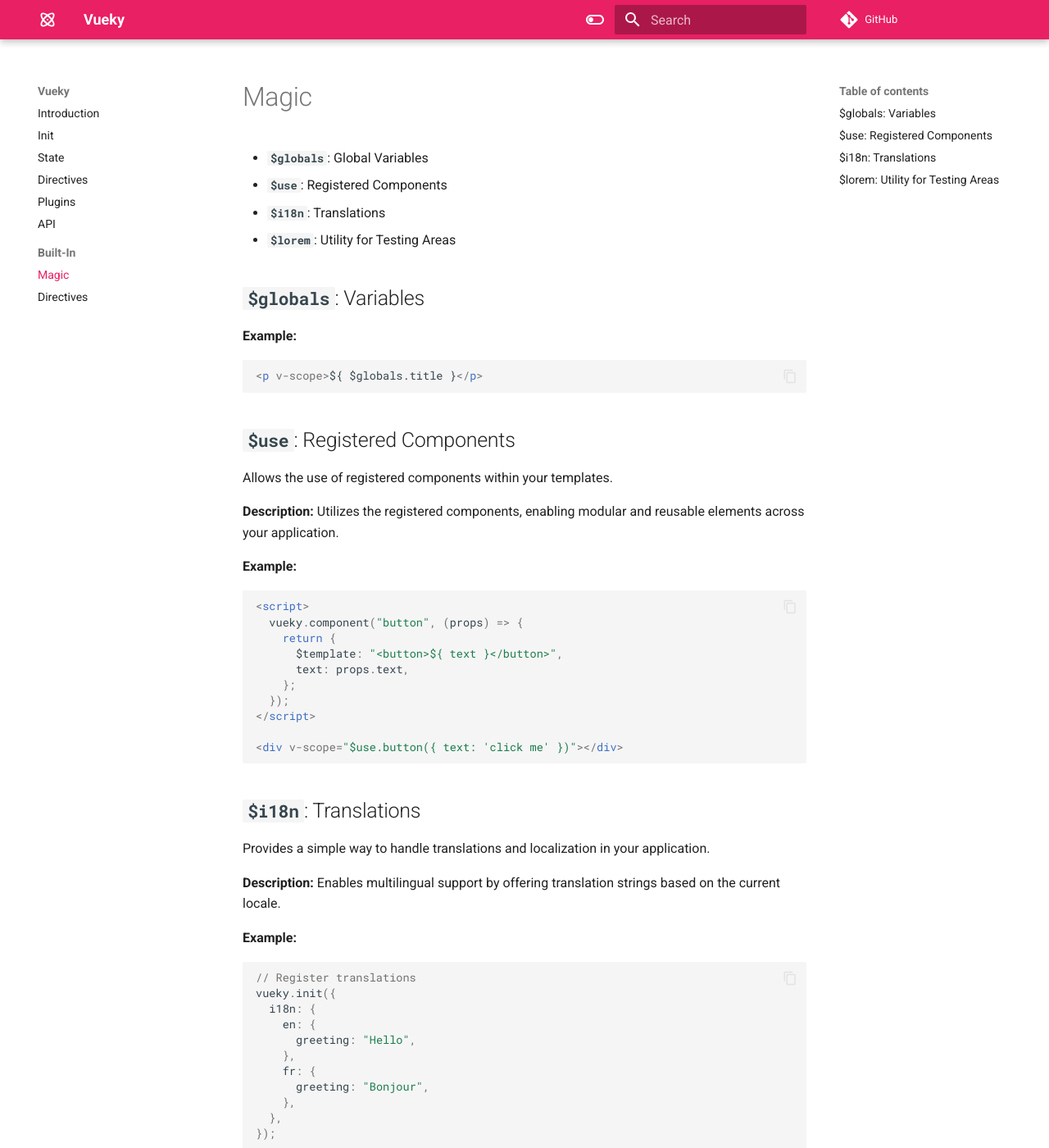
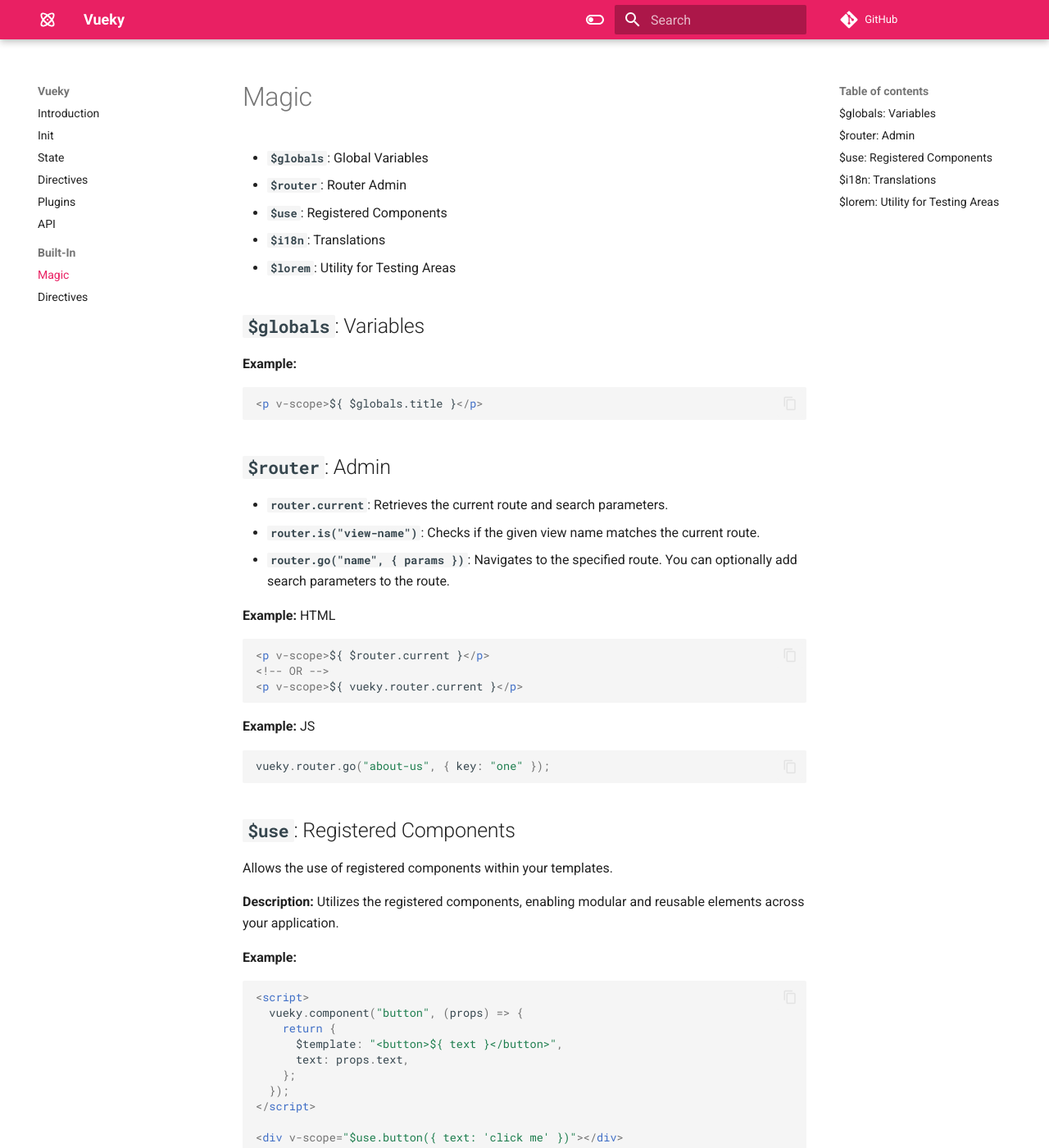
Before and after one commit to hlop3z/vueky, an MkDocs documentation site: the page built from docs/docs/built-in/magic.md, in a window 1280 px wide and 1400 px high. Shown: the whole window at 82% size. Built offline with MkDocs 1.6.1 and Material for MkDocs 9.7.7, drawn with Linux system fonts in a browser that asks for light colours; comment, search, counter and statistics services are not loaded.

Commit message:
router history

````diff
--- a/docs/docs/built-in/magic.md
+++ b/docs/docs/built-in/magic.md
@@ -1,6 +1,7 @@
 # Magic
 
 - **`$globals`**: Global Variables
+- **`$router`**: Router Admin
 - **`$use`**: Registered Components
 - **`$i18n`**: Translations
 - **`$lorem`**: Utility for Testing Areas
@@ -11,6 +12,26 @@
 
 ```html
 <p v-scope>${ $globals.title }</p>
+```
+
+## **`$router`**: Admin
+
+- **`router.current`**: Retrieves the current route and search parameters.
+- **`router.is("view-name")`**: Checks if the given view name matches the current route.
+- **`router.go("name", { params })`**: Navigates to the specified route. You can optionally add search parameters to the route.
+
+**Example:** HTML
+
+```html
+<p v-scope>${ $router.current }</p>
+<!-- OR -->
+<p v-scope>${ vueky.router.current }</p>
+```
+
+**Example:** JS
+
+```js
+vueky.router.go("about-us", { key: "one" });
 ```
 
 ## **`$use`**: Registered Components
--- a/index.ts
+++ b/index.ts
@@ -202,8 +202,9 @@ Core.component("form", (props) => {
 
 Core.component("button", (props) => {
   return {
-    $template: "<button>${ text }</button>",
+    $template: "<button @click={click()}>${ text }</button>",
     text: props.text,
+    click: props.click,
   };
 });
 
````
Also changed, not shown: docs/docs/configurations.md (+8 -0 lines), index.html (+11 -1 lines), 2 other files.
